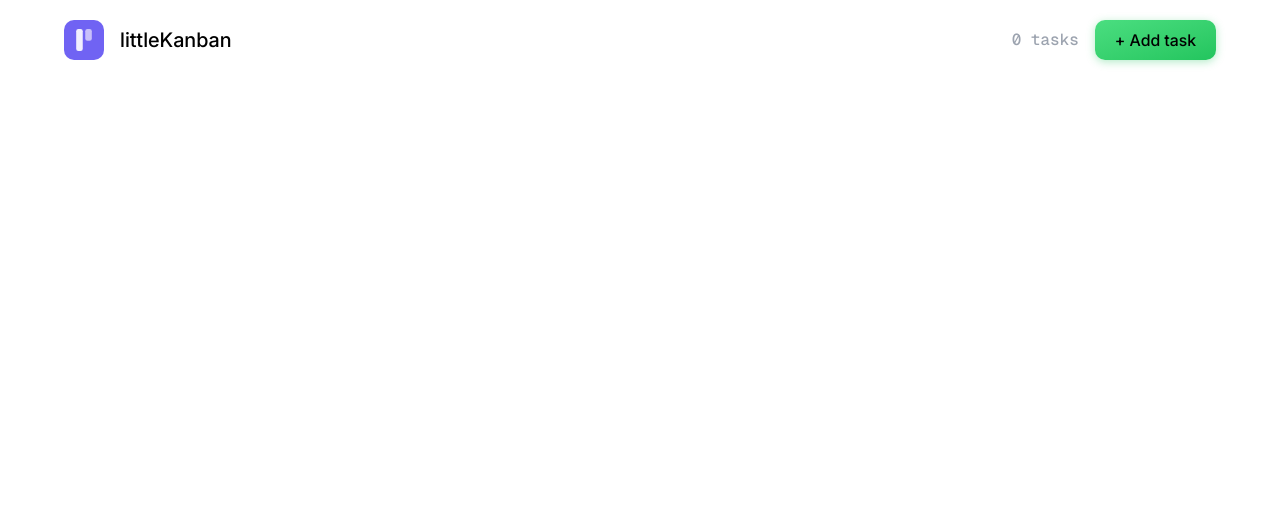
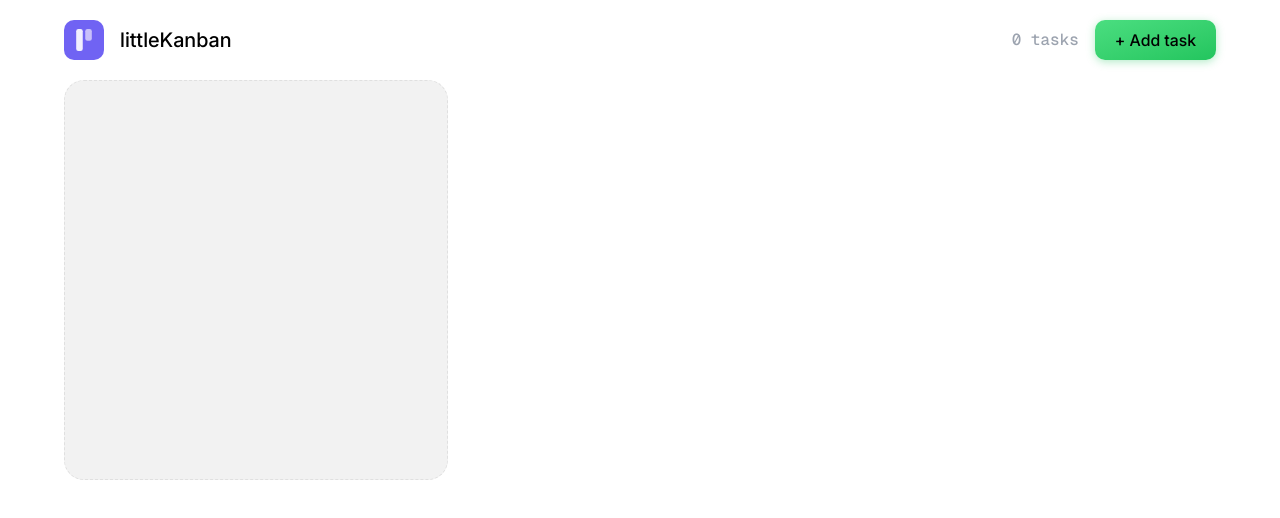
Before and after one commit to DrArneri/littleKanban, a React (Vite) app: page / in a window 1280 px wide. Shown: the top 518 px of the page. Built offline with nearby package versions, Linux system fonts and the light colour scheme.

Commit message:
task entity and minor additions

```diff
--- a/package.json
+++ b/package.json
@@ -16,7 +16,8 @@
     "react": "^19.2.7",
     "react-dom": "^19.2.7",
     "tailwind-merge": "^3.6.0",
-    "tailwindcss": "^4.3.3"
+    "tailwindcss": "^4.3.3",
+    "zustand": "^5.0.14"
   },
   "devDependencies": {
     "@eslint/js": "^10.0.1",
--- a/src/app/App.css
+++ b/src/app/App.css
@@ -20,6 +20,8 @@
     --color-headercolor: rgb(255, 255, 255);
     --color-neutralbg: rgb(241, 245, 249);
     --color-textgray: rgb(156, 163, 175);
+    --color-deskcolumn: rgba(0, 0, 0, 0.05);
+
 
     --font-inter: 'Inter', sans-serif;
     --font-geistmono: 'GeistMono', serif;
--- a/src/app/App.tsx
+++ b/src/app/App.tsx
@@ -1,16 +1,12 @@
-import Button from "../shared/ui/Button"
+import DeskColumn from "../widgets/DeskColumn"
+import Header from "../widgets/Header"
 const App = () => {
   return (
-    <header className="w-full h-20 bg-headercolor flex justify-between px-[4rem] items-center">
-      <div className="flex gap-4 items-center">
-        <img src="/logo.svg" alt="LittleKanban logo.svg" className="size-10"/>
-        <p className="text-xl font-inter font-semibold">littleKanban</p>
-      </div>
-      <div className="flex gap-4 items-center">
-        <p className="text-l font-geistmono text-textgray">0 tasks</p>
-        <Button variant={'addTask'}>+ Add task</Button>
-      </div>
-    </header>
+    <div className="px-[4rem]">
+      <Header/>
+      <DeskColumn title=""/>
+    </div>
+
   )
 }
 
--- /dev/null
+++ b/src/entities/task/ui/TaskCard.tsx
@@ -0,0 +1,7 @@
+const TaskCard = () => {
+  return (
+    <div>TaskCard</div>
+  )
+}
+
+export default TaskCard
--- /dev/null
+++ b/src/shared/ui/StatusDot.tsx
@@ -0,0 +1,7 @@
+const StatusDot = () => {
+  return (
+    <div className="bg-[rgb(239, 68, 68)] box-shadow: rgba(239, 68, 68, 0.2) w-8 h-8 rouded-[50%]"/>
+  )
+}
+
+export default StatusDot
--- /dev/null
+++ b/src/widgets/DeskColumn.tsx
@@ -0,0 +1,13 @@
+type Props = {
+  title: string
+}
+
+const DeskColumn = ({title}: Props) => {
+  return (
+    <div className="bg-deskcolumn w-1/3 h-100 px-[0.5rem] rounded-[20px] border-[1.5px] border-dashed border-[rgba(0,0,0,0.08)]">
+      <div></div>
+    </div>
+  )
+}
+
+export default DeskColumn
--- /dev/null
+++ b/src/widgets/Header.tsx
@@ -0,0 +1,18 @@
+import Button from "../shared/ui/Button"
+
+const Header = () => {
+  return (
+    <header className="w-full h-20 bg-headercolor flex justify-between items-center">
+      <div className="flex gap-4 items-center">
+        <img src="/logo.svg" alt="LittleKanban logo.svg" className="size-10"/>
+        <p className="text-xl font-inter font-semibold">littleKanban</p>
+      </div>
+      <div className="flex gap-4 items-center">
+        <p className="text-l font-geistmono text-textgray">0 tasks</p>
+        <Button variant={'addTask'}>+ Add task</Button>
+      </div>
+    </header>
+  )
+}
+
+export default Header
```
Also changed, not shown: src/entities/task/model/Task.ts (added, +9 -0 lines), src/widgets/DeskColumn.ts (deleted), 1 other file (tests, documents, lock files or other folders).
